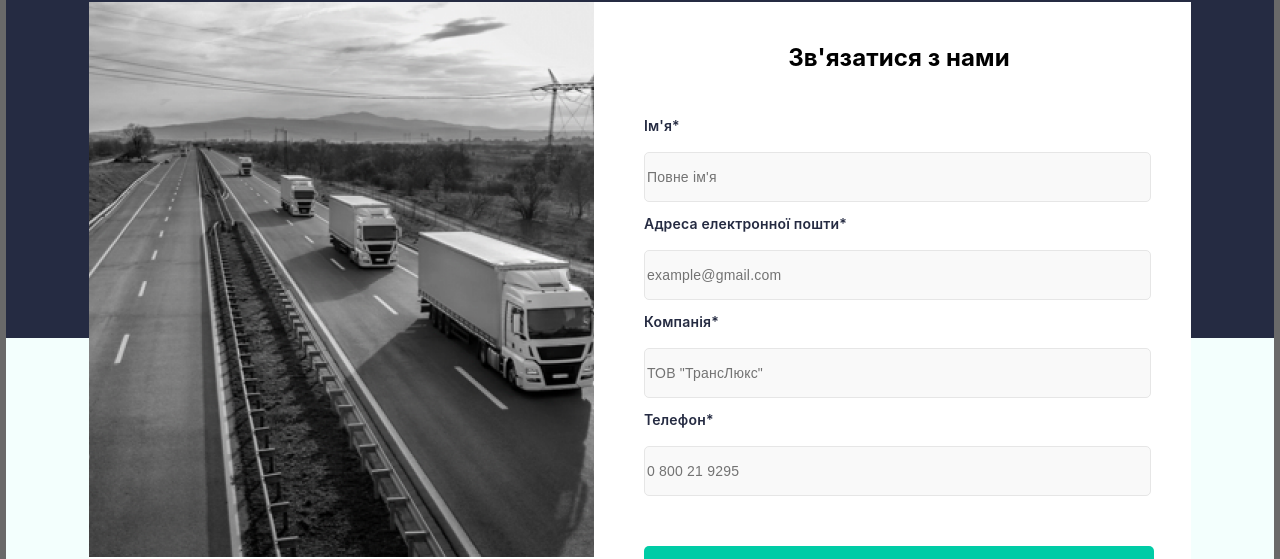
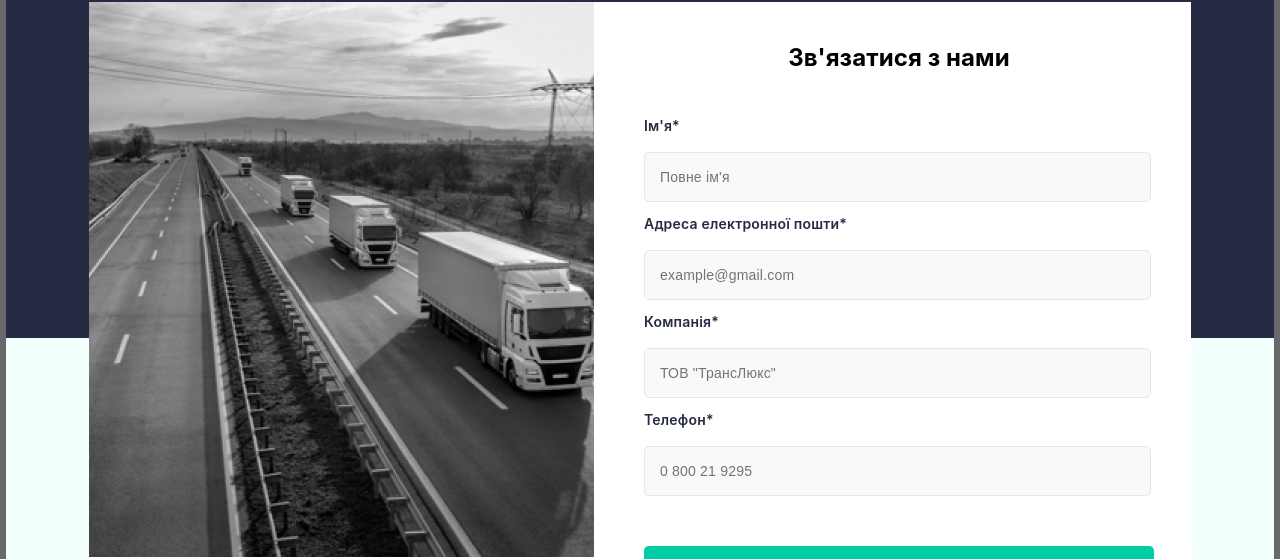
Before and after one commit to Yakovenko22V/LogisticsSity, a React (Create React App) app: page / in a window 1280 px wide. Shown: the part 7044-7603 px from the top of the page. Built offline with nearby package versions, Linux system fonts and the light colour scheme.

Commit message:
fixed input padding

```diff
--- a/src/assets/body.css
+++ b/src/assets/body.css
@@ -239,7 +239,7 @@
     width: 507px;
     height: 50px;
     gap: 47px;
-    padding-left: 15px 0;
+    padding: 0 15px;
     box-sizing: border-box;
     background: #F9F9F9;
     border: 1px solid #E6E6E6;
```
